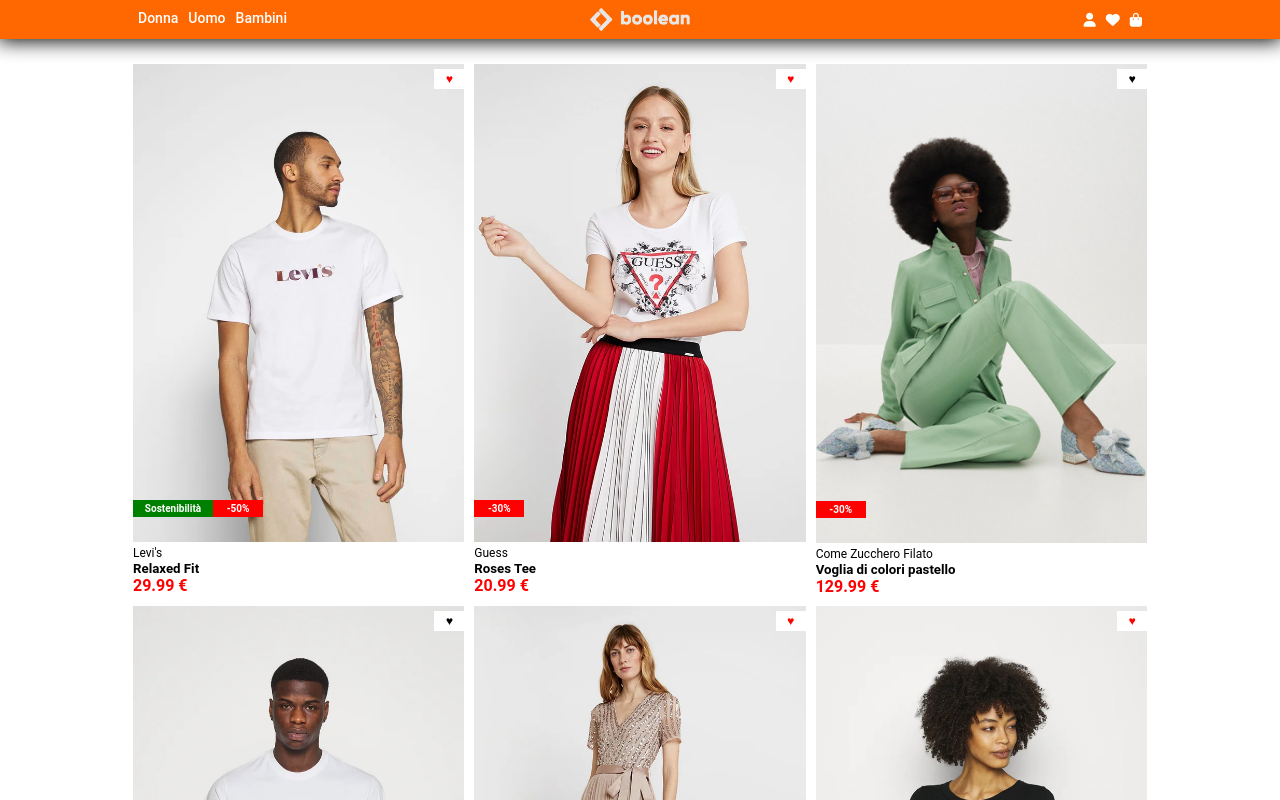
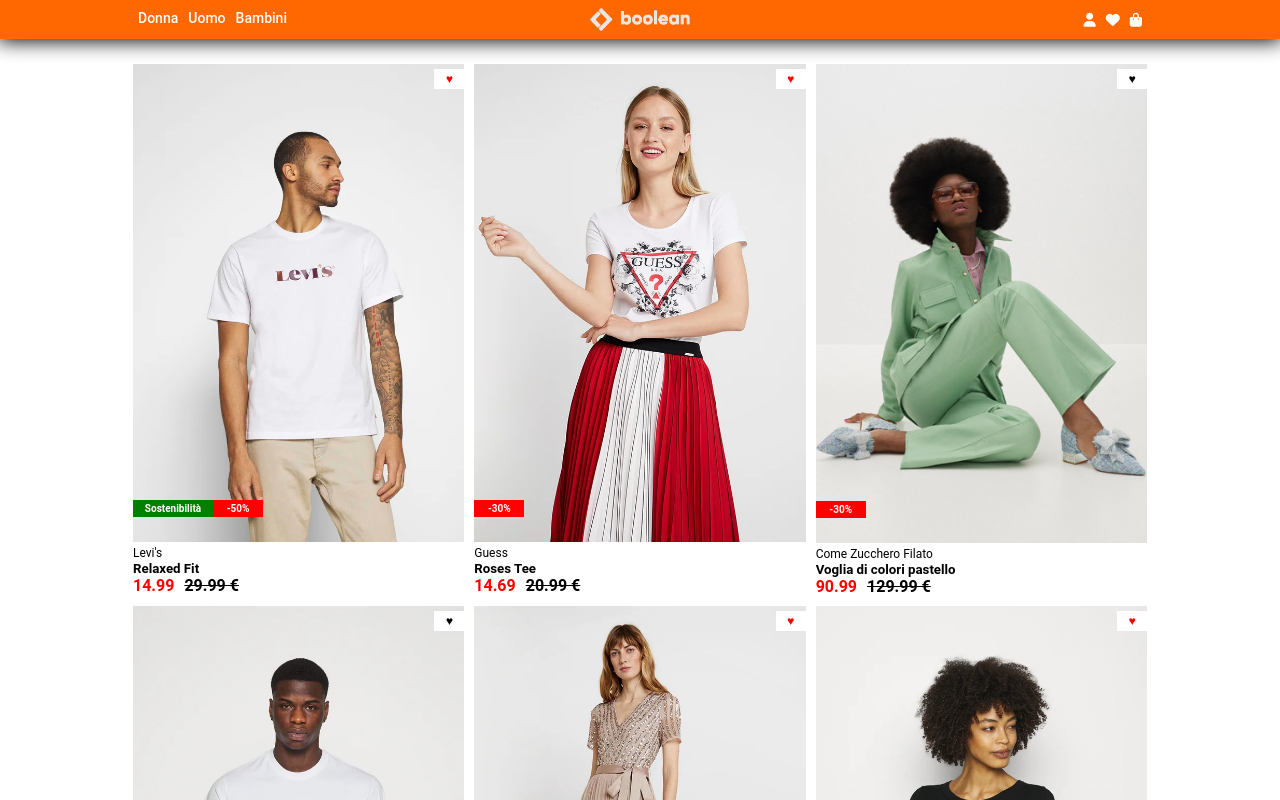
Before and after one commit to rachelpatrocinio/vite-boolando, a Vue app: page / in a window 1280 px wide. Shown: the top 800 px of the page. Built offline with nearby package versions, Linux system fonts and the light colour scheme.

Commit message:
Added: discounted price on CartItem

```diff
--- a/src/components/CardItem.vue
+++ b/src/components/CardItem.vue
@@ -32,8 +32,11 @@
         <div class="card__body">
             <span class="brand-name">{{ item.brand }}</span>
             <h5>{{item.name}}</h5>
+            <template v-for="badge in item.badges" :key="i">
+                <span v-if="badge.value === '-50%'" class="price-tag c-red">{{ (item.price - (item.price * 0.50)).toFixed(2) }}</span>
+                <span v-else-if="badge.value === '-30%'" class="price-tag c-red">{{ (item.price - (item.price * 0.30)).toFixed(2) }}</span>
+            </template>
             <span class="price-tag">{{item.price}} €</span>
-            <span class="price-tag-line-through"></span>
         </div>
     </div>
 </template>
@@ -77,8 +80,12 @@
 }
 
 .price-tag{
-    color: red;
     font-weight: 700;
+    margin-right: 10px;
+}
+
+.price-tag + span {
+    text-decoration: line-through;
 }
 
 .price-tag-line-through{
```
